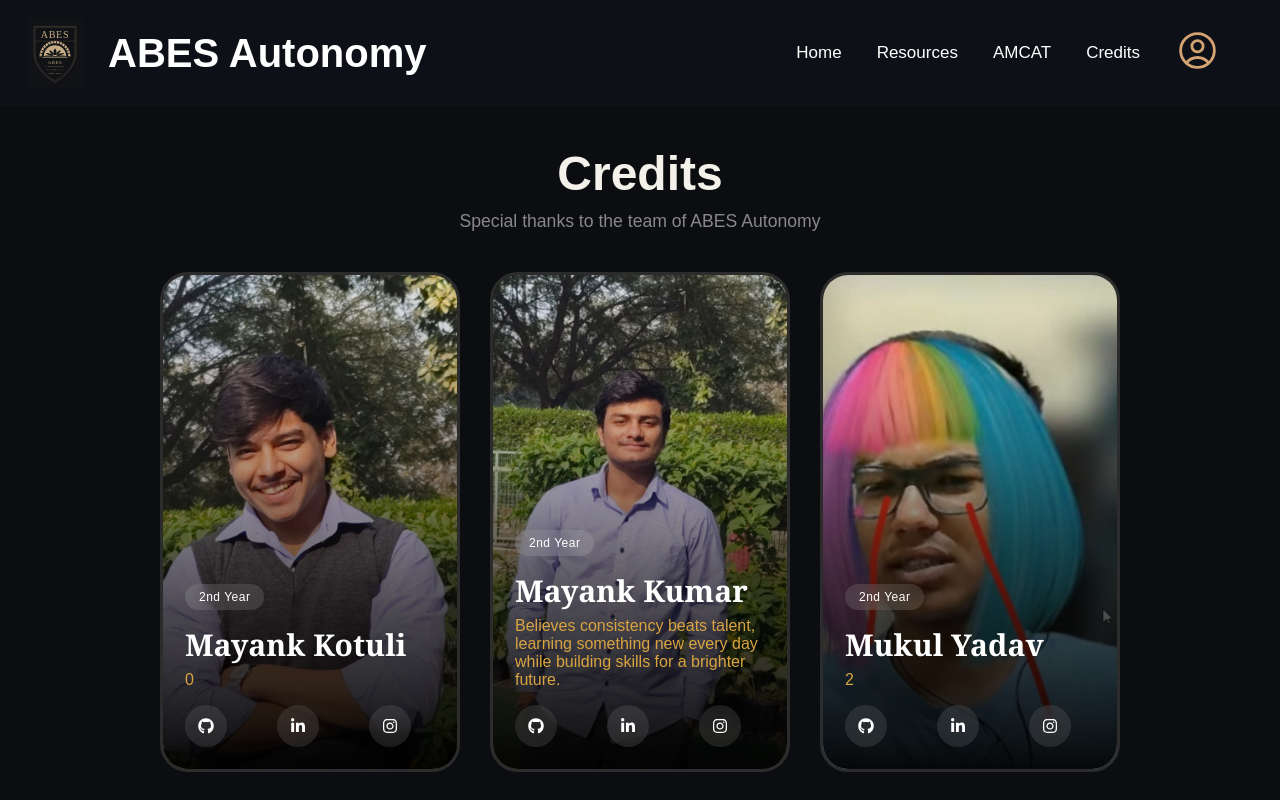
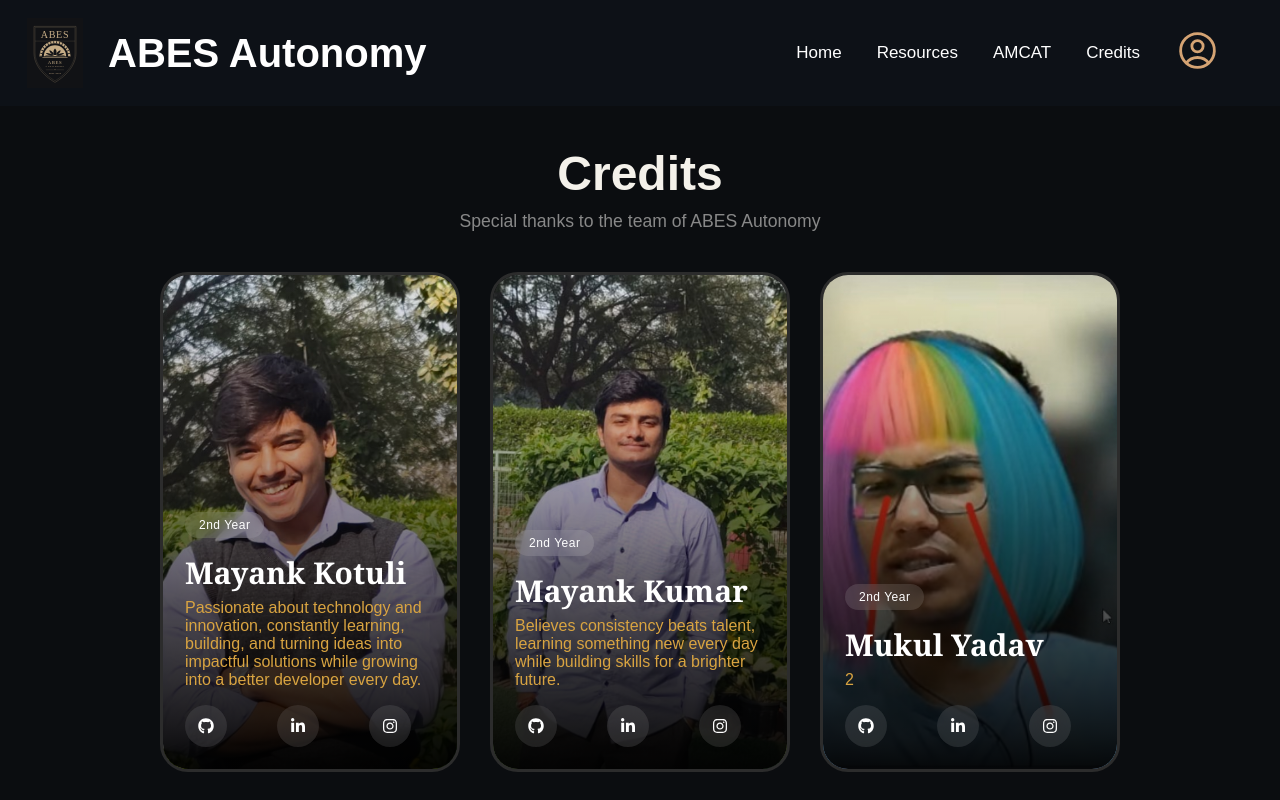
Before and after one commit to Mayank-Kumar13/AbesAutonomy, a React (Vite) app in the folder CODE/REACT/: page /credits in a window 1280 px wide. Built offline with nearby package versions, Linux system fonts and the light colour scheme.

Commit message:
koutli bio

```diff
--- a/CODE/REACT/src/pages/Credits.jsx
+++ b/CODE/REACT/src/pages/Credits.jsx
@@ -5,7 +5,7 @@ const Credits = () => {
     let linkedin=["0","https://www.linkedin.com/in/mayank-kumar-206209377/","2"]
     let instagram=["0","https://www.instagram.com/tomar.13?igsh=MWFmeWp0azkzYzZiOA==","2"]
     let github=["0","https://github.com/Mayank-Kumar13","2"]
-    let description=["0","Believes consistency beats talent, learning something new every day while building skills for a brighter future.","2"]
+    let description=["Passionate about technology and innovation, constantly learning, building, and turning ideas into impactful solutions while growing into a better developer every day.","Believes consistency beats talent, learning something new every day while building skills for a brighter future.","2"]
   return (
     <>
     <div className="details">
```
